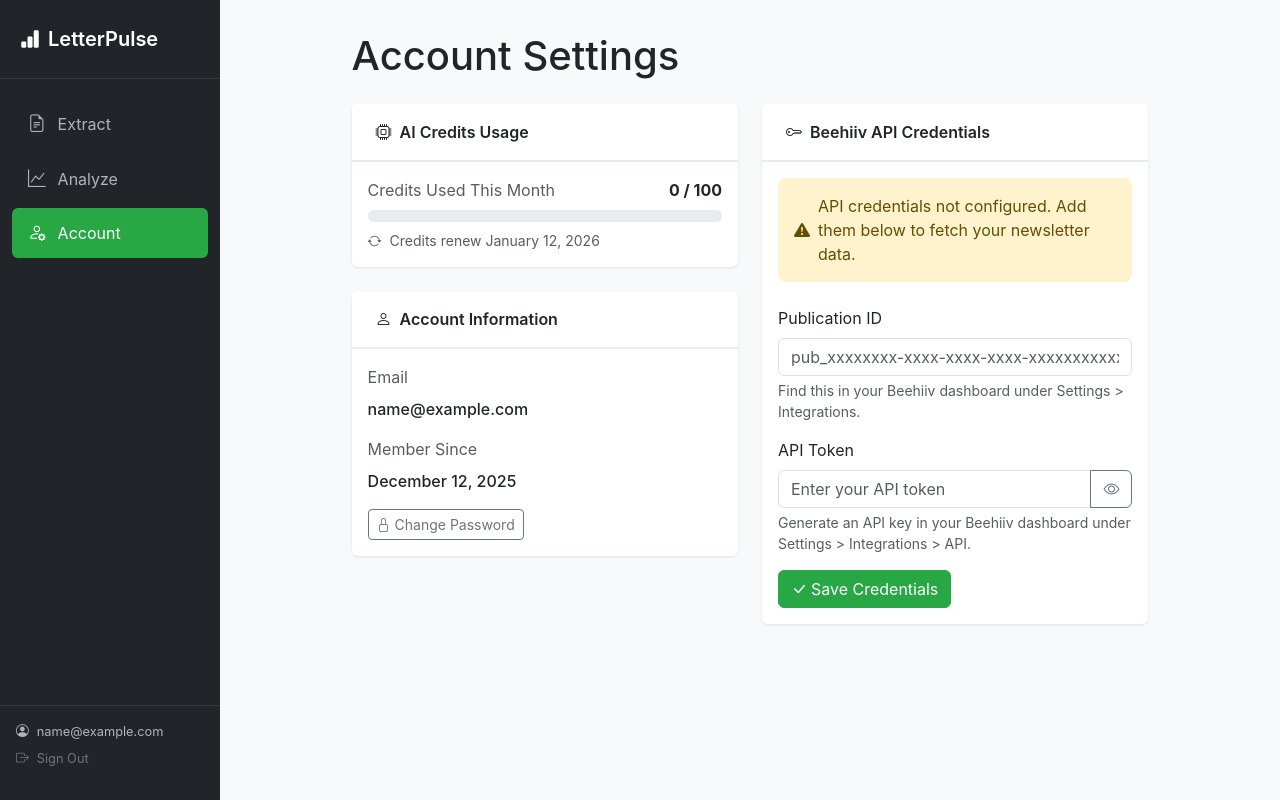
After one commit to mcunningham1440/letterpulse, a Django app: page /account/ in a window 1280 px wide. The commit adds this page. Run offline with Django 5.2, Linux system fonts and the light colour scheme; the visitor is signed in with stand-in values (Sample User, id 1); data comes from the database, SQL or seed files in the repository; some libraries are stand-ins or nearby versions.

Commit message:
Created Account tab
-Moved user settings to Account tab
-Switched to user API keys
-Renewed credits at 1 month from signup date

```diff
--- a/analytics/signals.py
+++ b/analytics/signals.py
@@ -16,9 +16,10 @@ User = get_user_model()
 def create_usage_account(sender, instance, created, **kwargs):
     """
     Automatically create a UsageAccount when a new user is created.
+    The billing period starts on their signup date.
     """
     if created:
         UsageAccount.objects.create(
             user=instance,
-            period_start=timezone.now().date().replace(day=1)
+            period_start=timezone.now().date()
         )
--- /dev/null
+++ b/analytics/templates/analytics/account.html
@@ -0,0 +1,168 @@
+{% extends "analytics/base.html" %}
+
+{% block title %}Account - LetterPulse{% endblock %}
+
+{% block content %}
+<div class="row">
+    <div class="col-12">
+        <h1 class="mb-4">Account Settings</h1>
+    </div>
+</div>
+
+<div class="row">
+    <!-- Left Column: Usage Stats + Account Info -->
+    <div class="col-md-6">
+        <!-- Usage Stats Card -->
+        <div class="card">
+            <div class="card-header">
+                <i class="bi bi-cpu me-2"></i>AI Credits Usage
+            </div>
+            <div class="card-body">
+                <div class="d-flex justify-content-between align-items-center mb-2">
+                    <span class="text-muted">Credits Used This Month</span>
+                    <span class="fw-bold">{{ usage.used_this_period }} / {{ usage.monthly_quota }}</span>
+                </div>
+                <div class="progress" style="height: 12px;">
+                    <div class="progress-bar bg-success" role="progressbar"
+                         style="width: {{ usage.usage_percentage }}%"
+                         aria-valuenow="{{ usage.usage_percentage }}"
+                         aria-valuemin="0"
+                         aria-valuemax="100">
+                    </div>
+                </div>
+                <div class="mt-2 text-muted small">
+                    <i class="bi bi-arrow-repeat me-1"></i>
+                    Credits renew {{ usage.next_renewal_date|date:"F j, Y" }}
+                </div>
+            </div>
+        </div>
+
+        <!-- Account Info Card -->
+        <div class="card">
+            <div class="card-header">
+                <i class="bi bi-person me-2"></i>Account Information
+            </div>
+            <div class="card-body">
+                <div class="mb-3">
+                    <label class="form-label text-muted">Email</label>
+                    <div class="fw-medium">{{ user.email }}</div>
+                </div>
+                <div class="mb-3">
+                    <label class="form-label text-muted">Member Since</label>
+                    <div class="fw-medium">{{ user.date_joined|date:"F j, Y" }}</div>
+                </div>
+                <div>
+                    <a href="{% url 'account_change_password' %}" class="btn btn-outline-secondary btn-sm">
+                        <i class="bi bi-lock me-1"></i>Change Password
+                    </a>
+                </div>
+            </div>
+        </div>
+    </div>
+
+    <!-- Right Column: API Credentials Card -->
+    <div class="col-md-6">
+        <div class="card">
+            <div class="card-header">
+                <i class="bi bi-key me-2"></i>Beehiiv API Credentials
+            </div>
+            <div class="card-body">
+                {% if usage.has_api_credentials %}
+                <div class="alert alert-success d-flex align-items-center mb-4">
+                    <i class="bi bi-check-circle-fill me-2"></i>
+                    API credentials are configured
+                </div>
+                {% else %}
+                <div class="alert alert-warning d-flex align-items-center mb-4">
+                    <i class="bi bi-exclamation-triangle-fill me-2"></i>
+                    API credentials not configured. Add them below to fetch your newsletter data.
+                </div>
+                {% endif %}
+
+                <form method="post" action="{% url 'analytics:account' %}">
+                    {% csrf_token %}
+                    <input type="hidden" name="action" value="update_credentials">
+
+                    <div class="mb-3">
+                        <label for="beehiiv_pub_id" class="form-label">Publication ID</label>
+                        <input type="text"
+                               class="form-control"
+                               id="beehiiv_pub_id"
+                               name="beehiiv_pub_id"
+                               value="{{ usage.beehiiv_pub_id }}"
+                               placeholder="pub_xxxxxxxx-xxxx-xxxx-xxxx-xxxxxxxxxxxx">
+                        <div class="form-text">
+                            Find this in your Beehiiv dashboard under Settings &gt; Integrations.
+                        </div>
+                    </div>
+
+                    <div class="mb-3">
+                        <label for="beehiiv_token" class="form-label">API Token</label>
+                        <div class="input-group">
+                            <input type="password"
+                                   class="form-control"
+                                   id="beehiiv_token"
+                                   name="beehiiv_token"
+                                   value="{{ usage.beehiiv_token }}"
+                                   placeholder="Enter your API token">
+                            <button class="btn btn-outline-secondary" type="button" id="toggleToken">
+                                <i class="bi bi-eye"></i>
+                            </button>
+                        </div>
+                        <div class="form-text">
+                            {% if usage.beehiiv_token %}
+                            Current token: {{ usage.masked_token }}
+                            {% else %}
+                            Generate an API key in your Beehiiv dashboard under Settings &gt; Integrations &gt; API.
+                            {% endif %}
+                        </div>
+                    </div>
+
+                    <div class="d-flex gap-2">
+                        <button type="submit" class="btn btn-primary">
+                            <i class="bi bi-check-lg me-1"></i>Save Credentials
+                        </button>
+                        {% if usage.has_api_credentials %}
+                        <button type="button" class="btn btn-outline-danger" id="clearCredentials">
+                            <i class="bi bi-trash me-1"></i>Clear
+                        </button>
+                        {% endif %}
+                    </div>
+                </form>
+            </div>
+        </div>
+    </div>
+</div>
+{% endblock %}
+
+{% block extra_js %}
+<script>
+document.addEventListener('DOMContentLoaded', function() {
+    // Toggle token visibility
+    const toggleBtn = document.getElementById('toggleToken');
+    const tokenInput = document.getElementById('beehiiv_token');
+
+    if (toggleBtn && tokenInput) {
+        toggleBtn.addEventListener('click', function() {
+            const type = tokenInput.type === 'password' ? 'text' : 'password';
+            tokenInput.type = type;
+            toggleBtn.innerHTML = type === 'password'
+                ? '<i class="bi bi-eye"></i>'
+                : '<i class="bi bi-eye-slash"></i>';
+        });
+    }
+
+    // Clear credentials
+    const clearBtn = document.getElementById('clearCredentials');
+    if (clearBtn) {
+        clearBtn.addEventListener('click', function() {
+            if (confirm('Are you sure you want to clear your API credentials?')) {
+                document.getElementById('beehiiv_token').value = '';
+                document.getElementById('beehiiv_pub_id').value = '';
+                document.querySelector('form').submit();
+            }
+        });
+    }
+});
+</script>
+{% endblock %}
--- a/analytics/templates/analytics/base.html
+++ b/analytics/templates/analytics/base.html
@@ -270,26 +270,18 @@
                     Analyze
                 </a>
             </li>
+            <li class="nav-item">
+                <a class="nav-link {% if request.resolver_match.url_name == 'account' %}active{% endif %}"
+                   href="{% url 'analytics:account' %}">
+                    <i class="bi bi-person-gear"></i>
+                    Account
+                </a>
+            </li>
         </ul>
 
         <!-- User section at bottom of sidebar -->
         {% if user.is_authenticated %}
         <div class="sidebar-footer">
-            <!-- Usage Stats -->
-            {% if usage_quota %}
-            <div class="usage-widget">
-                <div class="usage-label">
-                    <i class="bi bi-cpu"></i> AI Credits
-                </div>
-                <div class="usage-bar">
-                    <div class="usage-bar-fill" style="width: {{ usage_percentage }}%"></div>
-                </div>
-                <div class="usage-text">
-                    {{ usage_used|floatformat:0 }} / {{ usage_quota|floatformat:0 }} used
-                </div>
-            </div>
-            {% endif %}
-
             <!-- User Menu -->
             <div class="user-menu">
                 <div class="user-email">
--- a/analytics/urls.py
+++ b/analytics/urls.py
@@ -5,6 +5,7 @@ app_name = 'analytics'
 
 urlpatterns = [
     path('', views.index, name='index'),
+    path('account/', views.account_view, name='account'),
     path('extract/', views.extract_view, name='extract'),
     path('extract/run/', views.run_extraction, name='run_extraction'),
     path('extract/save/', views.save_content_set, name='save_content_set'),
--- a/analytics/views.py
+++ b/analytics/views.py
@@ -13,7 +13,7 @@ import json
 import ast
 from asgiref.sync import async_to_sync
 
-from .models import Post, ContentSet, Report
+from .models import Post, ContentSet, Report, UsageAccount
 from .utils import (
     load_posts_from_db,
     fetch_posts_html_and_clicks_parallel,
@@ -26,10 +26,66 @@ from .utils import (
 )
 
 
+def get_user_api_credentials(user):
+    """
+    Get the Beehiiv API credentials for a user.
+    Returns (token, pub_id) tuple or (None, None) if not configured.
+    """
+    try:
+        usage = UsageAccount.objects.get(user=user)
+        if usage.has_api_credentials:
+            return usage.beehiiv_token, usage.beehiiv_pub_id
+    except UsageAccount.DoesNotExist:
+        pass
+    return None, None
+
+
 @login_required
 def index(request):
     """Redirect to extract page"""
     return redirect('analytics:extract')
+
+
+@login_required
+def account_view(request):
+    """
+    Display and manage user account settings including API credentials and usage.
+    """
+    # Get or create usage account
+    usage, created = UsageAccount.objects.get_or_create(
+        user=request.user,
+        defaults={'period_start': timezone.now().date().replace(day=1)}
+    )
+    usage.ensure_current_period()
+
+    if request.method == 'POST':
+        action = request.POST.get('action')
+
+        if action == 'update_credentials':
+            beehiiv_token = request.POST.get('beehiiv_token', '').strip()
+            beehiiv_pub_id = request.POST.get('beehiiv_pub_id', '').strip()
+
+            # Update credentials
+            usage.beehiiv_token = beehiiv_token
+            usage.beehiiv_pub_id = beehiiv_pub_id
+            usage.save()
+
+            if beehiiv_token and beehiiv_pub_id:
+                messages.success(request, "API credentials saved successfully!")
+            else:
+                messages.info(request, "API credentials cleared.")
+
+            return redirect('analytics:account')
+
+    context = {
+        'usage': usage,
+    }
+
+    return render(request, 'analytics/account.html', context)
+
+
+# Import timezone for account_view
+from django.utils import timezone
 
 
 @login_required
@@ -95,6 +151,12 @@ def run_extraction(request):
     Run content extraction on selected posts.
     """
     try:
+        # Check for API credentials
+        beehiiv_token, beehiiv_pub_id = get_user_api_credentials(request.user)
+        if not beehiiv_token or not beehiiv_pub_id:
+            messages.error(request, "Please configure your Beehiiv API credentials in your Account settings.")
+            return redirect('analytics:account')
+
         # Get form data
         selected_indices = request.POST.getlist('selected_posts')
         content_desc = request.POST.get('content_desc', '').strip()
@@ -122,7 +184,7 @@ def run_extraction(request):
 
         # Fetch HTMLs and clicks dynamically from API in parallel
         messages.info(request, f"Fetching HTML content and click data for {len(post_ids)} posts...")
-        htmls, clicks_by_id = async_to_sync(fetch_posts_html_and_clicks_parallel)(post_ids)
+        htmls, clicks_by_id = async_to_sync(fetch_posts_html_and_clicks_parallel)(post_ids, beehiiv_token, beehiiv_pub_id)
 
         if not htmls:
             messages.error(request, "Failed to fetch HTML content from API.")
@@ -714,10 +776,16 @@ def refresh_posts(request):
     Refresh posts data from Beehiiv API and update the database.
     """
     try:
+        # Check for API credentials
+        beehiiv_token, beehiiv_pub_id = get_user_api_credentials(request.user)
+        if not beehiiv_token or not beehiiv_pub_id:
+            messages.error(request, "Please configure your Beehiiv API credentials in your Account settings.")
+            return redirect('analytics:account')
+
         messages.info(request, "Fetching latest posts from Beehiiv API...")
 
         # Fetch and process posts data
-        posts_df, result_message = async_to_sync(refresh_posts_data)()
+        posts_df, result_message = async_to_sync(refresh_posts_data)(beehiiv_token, beehiiv_pub_id)
 
         if posts_df is None:
             messages.error(request, result_message)
@@ -780,6 +848,12 @@ def download_click_visualization(request):
     from .utils import generate_click_visualization_html
 
     try:
+        # Check for API credentials
+        beehiiv_token, beehiiv_pub_id = get_user_api_credentials(request.user)
+        if not beehiiv_token or not beehiiv_pub_id:
+            messages.error(request, "Please configure your Beehiiv API credentials in your Account settings.")
+            return redirect('analytics:account')
+
         # Get selected post indices
         selected_indices = request.POST.getlist('selected_posts')
 
@@ -802,7 +876,7 @@ def download_click_visualization(request):
 
         # Fetch HTMLs and clicks from API
         messages.info(request, f"Fetching HTML content and click data for {len(post_ids)} posts...")
-        htmls, clicks_by_id = async_to_sync(fetch_posts_html_and_clicks_parallel)(post_ids)
+        htmls, clicks_by_id = async_to_sync(fetch_posts_html_and_clicks_parallel)(post_ids, beehiiv_token, beehiiv_pub_id)
 
         if not htmls:
             messages.error(request, "Failed to fetch HTML content from API.")
@@ -866,6 +940,12 @@ def download_annotated_posts(request):
     import io
 
     try:
+        # Check for API credentials
+        beehiiv_token, beehiiv_pub_id = get_user_api_credentials(request.user)
+        if not beehiiv_token or not beehiiv_pub_id:
+            messages.error(request, "Please configure your Beehiiv API credentials in your Account settings.")
+            return redirect('analytics:account')
+
         # Get selected post indices
         selected_indices = request.POST.getlist('selected_posts')
         # Get selected report IDs
@@ -906,7 +986,7 @@ def download_annotated_posts(request):
         charge_credits(request.user, credits_needed)
 
         # Run parallel annotation
-        annotated_htmls = async_to_sync(annotate_posts_parallel)(post_ids, content_perf_evals, user=request.user)
+        annotated_htmls = async_to_sync(annotate_posts_parallel)(post_ids, content_perf_evals, beehiiv_token, beehiiv_pub_id, user=request.user)
 
         if not annotated_htmls:
             messages.error(request, "Failed to generate any annotated posts.")
--- a/beehiiv_analytics/settings.py
+++ b/beehiiv_analytics/settings.py
@@ -140,12 +140,10 @@ DATA_DIR = BASE_DIR / 'data'
 # django-allauth settings
 LOGIN_REDIRECT_URL = 'analytics:extract'
 LOGOUT_REDIRECT_URL = 'account_login'
-ACCOUNT_EMAIL_REQUIRED = True
+ACCOUNT_LOGIN_METHODS = {'email'}
+ACCOUNT_SIGNUP_FIELDS = ['email*', 'password1*', 'password2*']
 ACCOUNT_EMAIL_VERIFICATION = 'optional'  # Set to 'mandatory' for production
-ACCOUNT_AUTHENTICATION_METHOD = 'email'
-ACCOUNT_USERNAME_REQUIRED = False
 ACCOUNT_USER_MODEL_USERNAME_FIELD = None
-ACCOUNT_SIGNUP_PASSWORD_ENTER_TWICE = True
 ACCOUNT_SESSION_REMEMBER = True
 ACCOUNT_UNIQUE_EMAIL = True
 
```
Also changed, not shown: analytics/models.py (+85 -5 lines), analytics/utils.py (+36 -25 lines), claude.md (+28 -9 lines), analytics/migrations/0006_add_beehiiv_credentials.py (added), analytics/migrations/0007_alter_usageaccount_monthly_quota_and_more.py (added).
